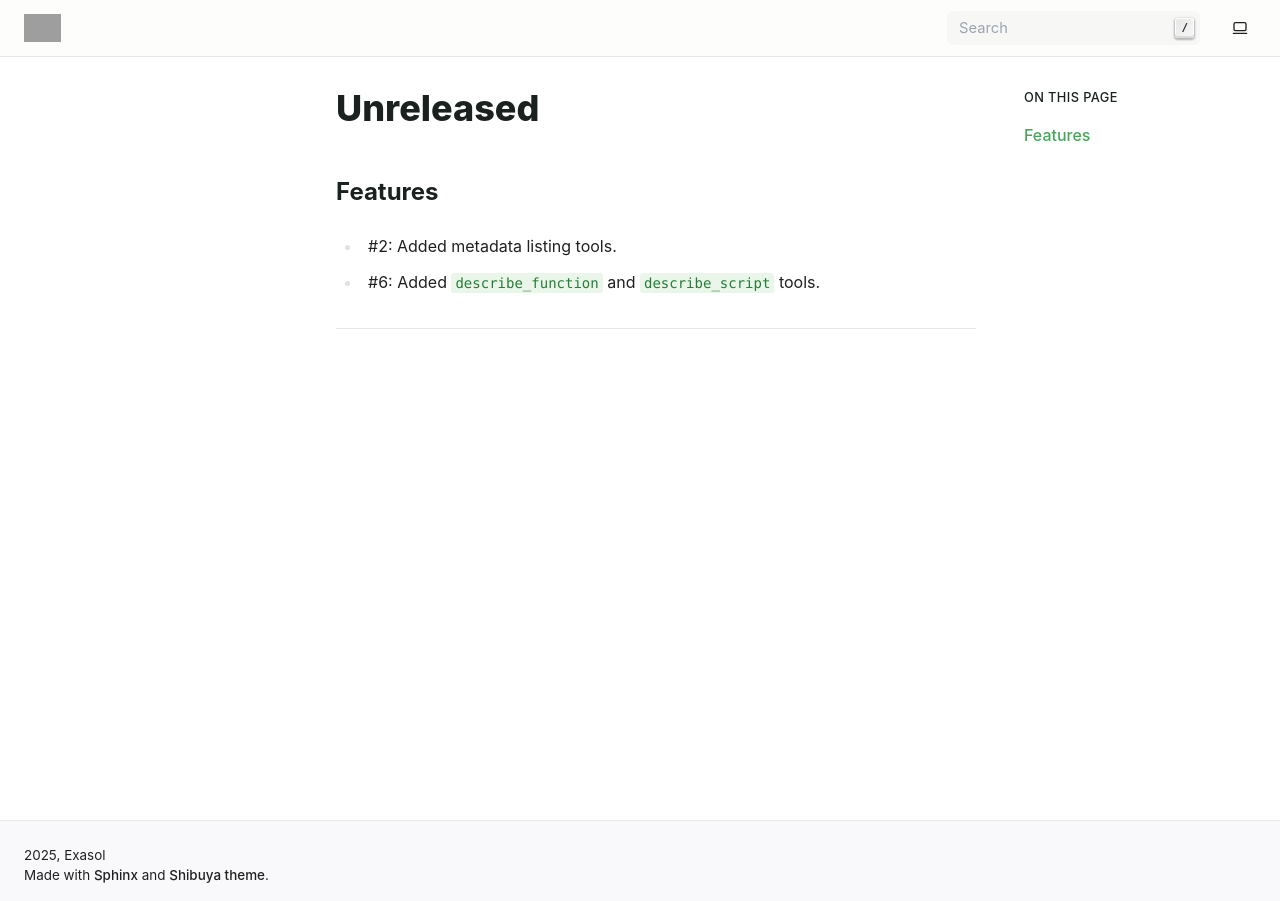
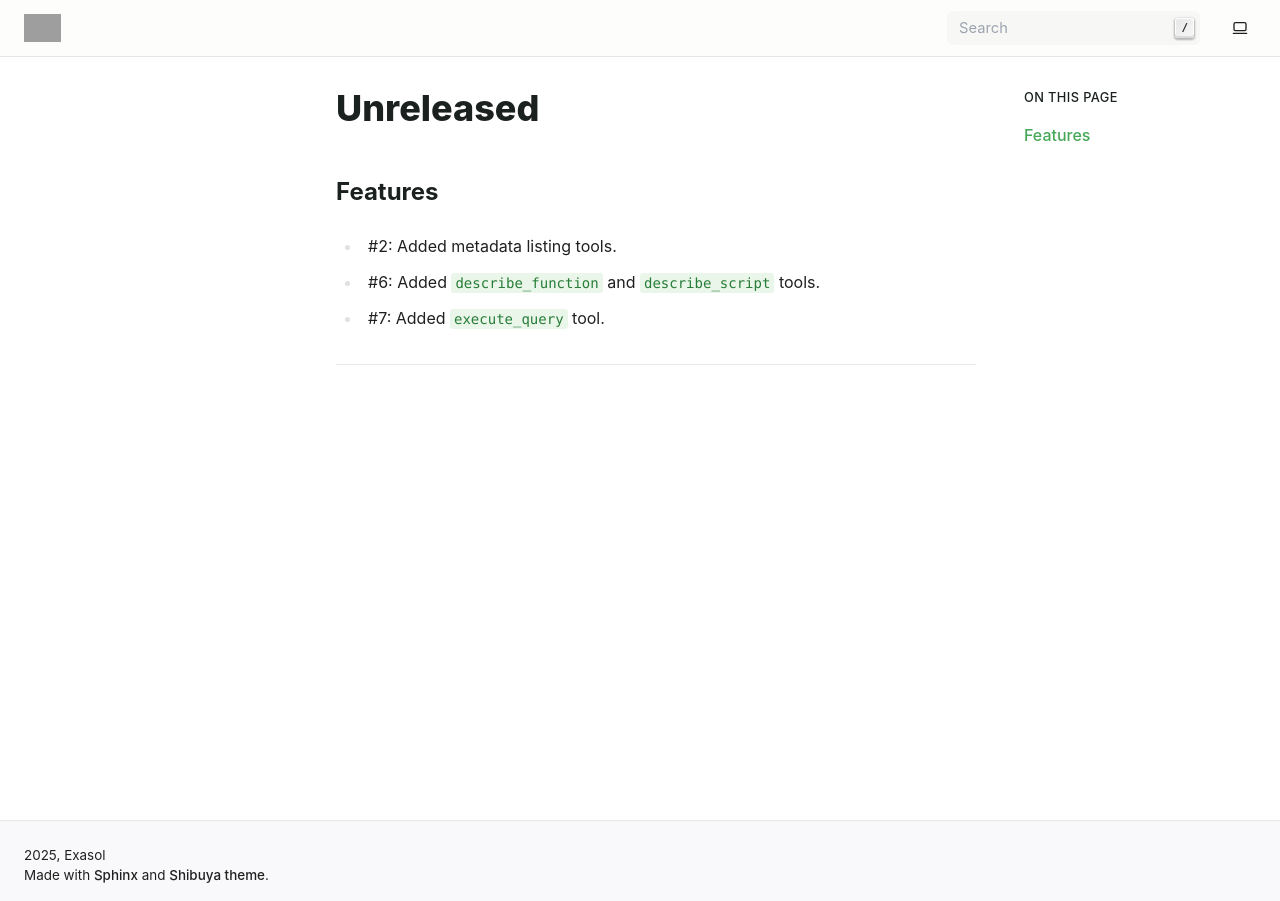
Before and after one commit to exasol/mcp-server, a Sphinx documentation site: the page built from doc/changes/unreleased.md, in a window 1280 px wide. Built offline with Sphinx 7.4.7, drawn with Linux system fonts in a browser that asks for light colours; pages that are not in the unit, such as notebooks, are missing from menus; grey boxes are pictures that could not be loaded.

Commit message:
#7: Added an entry in the changelog

```diff
--- a/doc/changes/unreleased.md
+++ b/doc/changes/unreleased.md
@@ -4,3 +4,4 @@
 
 * #2: Added metadata listing tools.
 * #6: Added `describe_function` and `describe_script` tools.
+* #7: Added `execute_query` tool.
```
